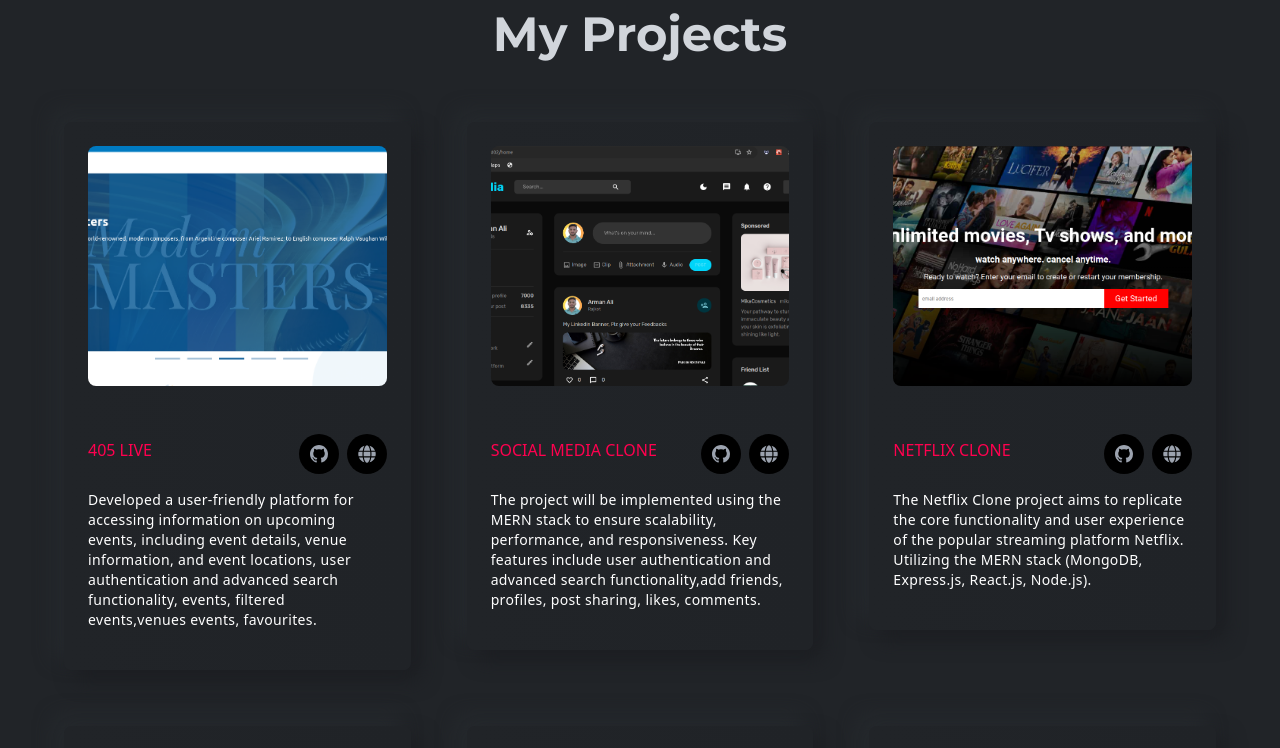
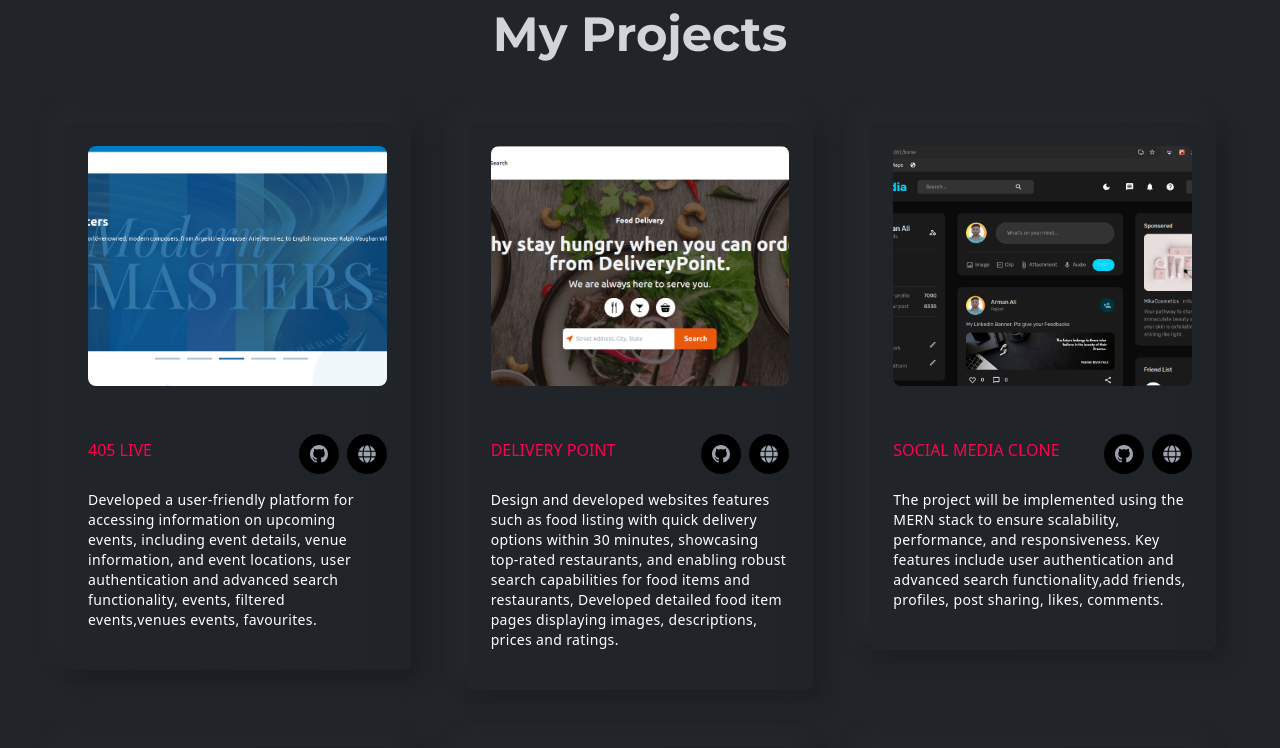
Before and after one commit to armanali0786/ArmanPortfolio, a React (Create React App) app: page / in a window 1280 px wide. Shown: the part 1160-1908 px from the top of the page. Built offline with nearby package versions, Linux system fonts and the light colour scheme.

Commit message:
new projectadded

```diff
--- a/src/assets/index.js
+++ b/src/assets/index.js
@@ -10,6 +10,7 @@
 import live from './images/projects/live.png'
 import netflix from './images/projects/netflix.png'
 import addtocart from './images/projects/addtocart.png'
+import deliverypoint from './images/projects/delivery-point.png'
 export {
   logo,
   bannerImg,
@@ -22,5 +23,6 @@
   profile,
   live,
   netflix,
-  addtocart
+  addtocart,
+  deliverypoint
 };
--- a/src/components/projects/Projects.js
+++ b/src/components/projects/Projects.js
@@ -1,6 +1,6 @@
 import React from 'react'
 import Title from '../layouts/Title'
-import { projectOne, projectTwo, projectThree,live, netflix,addtocart } from "../../assets/index";
+import { projectOne, projectTwo, projectThree,live, netflix,addtocart , deliverypoint} from "../../assets/index";
 import ProjectsCard from './ProjectsCard';
 
 const Projects = () => {
@@ -25,6 +25,15 @@
           src={live}
         />
         </a>
+        <a href='https://github.com/armanali0786/delivery-point' target='_blank' style={{ textDecoration: "none", color: "white" }}>
+            <ProjectsCard
+              title=" Delivery Point "
+              des="Design and developed websites features such as food listing with quick delivery options within 30 minutes, showcasing top-rated restaurants,
+          and enabling robust search capabilities for food items and restaurants,
+          Developed detailed food item pages displaying images, descriptions, prices and ratings."
+              src={deliverypoint}
+            />
+          </a>
         <a href='https://github.com/armanali0786/social-media-app' target='_blank' style={{textDecoration: "none",color:"white"}}>
         <ProjectsCard
           title="SOCIAL MEDIA CLONE"
@@ -41,14 +50,15 @@
           src={netflix}
         />
          </a>
-        <a href='https://github.com/armanali0786/Rental-Management-System' target='_blank' style={{textDecoration: "none", color:"white"}} >
+
+        {/* <a href='https://github.com/armanali0786/Rental-Management-System' target='_blank' style={{textDecoration: "none", color:"white"}} >
         <ProjectsCard
           title="Rental Management System"
           des=" Developed a web application which is used to find the house on rent nearby share.
           Implemented an admin panel that allows administrator to add customers and add their services to see all rental details. "
           src={projectThree}
         />
-        </a>
+        </a> */}
          <a href='https://github.com/armanali0786/Redux-Add-To-Cart' target='_blank' style={{textDecoration: "none",color:"white"}}>
          <ProjectsCard
           title="Redux AddToCart"
```
Also changed, not shown: src/assets/images/projects/delivery-point.png (added).
